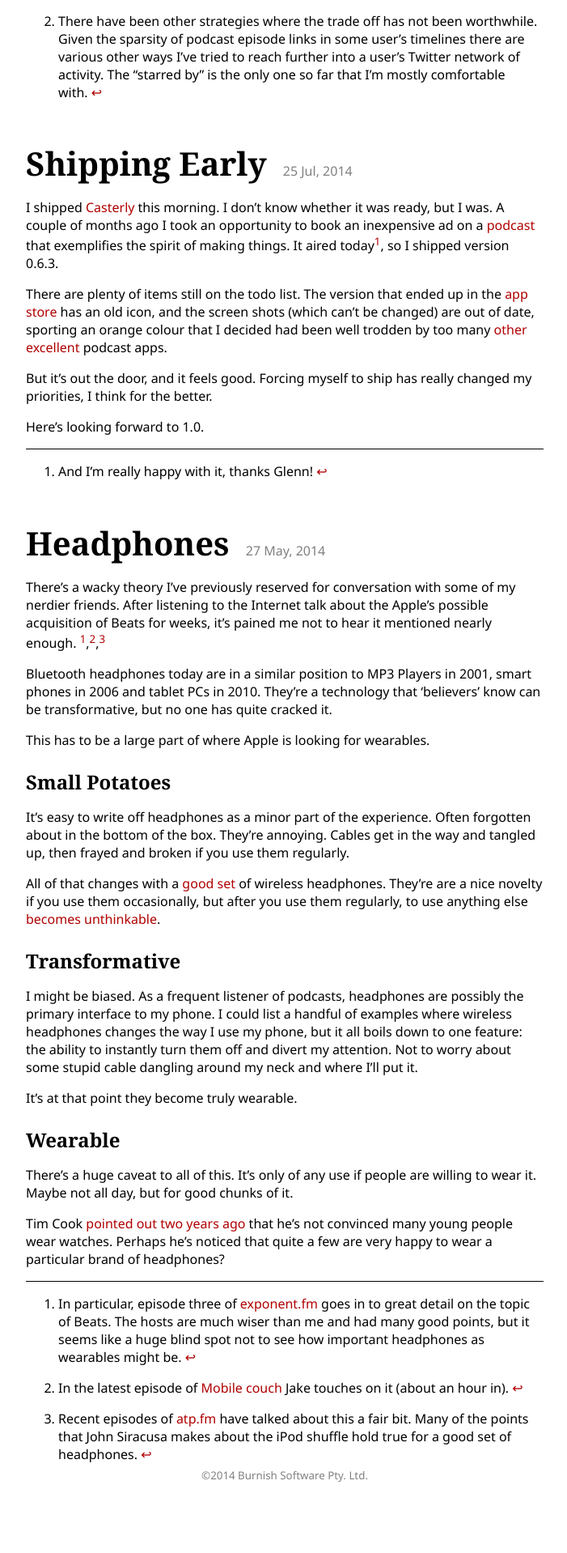
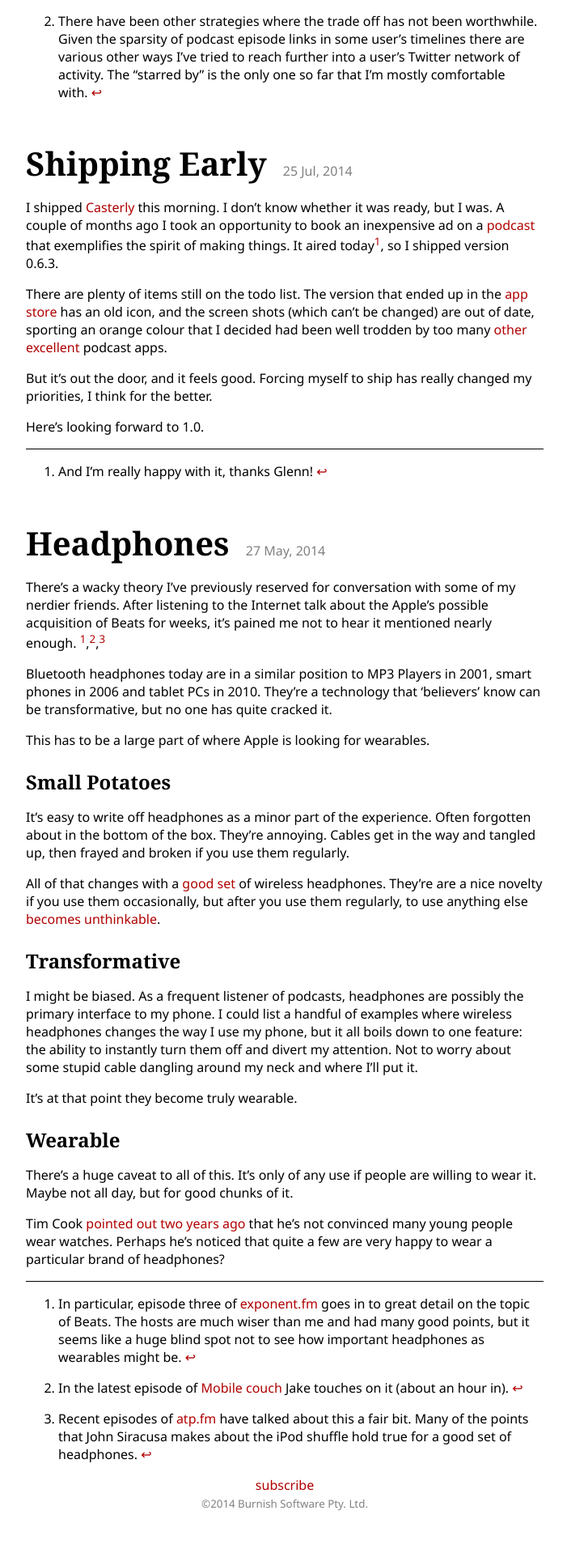
Before and after one commit to burnish/burnish.github.com, a Jekyll site: the page built from blog.html, in a window 1280 px wide. Shown: the part 2561-4479 px from the top of the page at 81% size, without its empty margins (288-989 px from the left). Built offline with Jekyll 4.4.1, drawn with Linux system fonts in a browser that asks for light colours; before the commit the page ends 4443 px from its top, so only the background shows below that.

Commit message:
added feed.xml

```diff
--- a/_config.yml
+++ b/_config.yml
@@ -32,4 +32,8 @@
 #
 production_url : http://www.burnish.cc
 
+name: Burnish
+description: Quietly Making Software
+url: http://www.burnish.cc
+
 env: prod
--- a/_layouts/default.html
+++ b/_layouts/default.html
@@ -11,7 +11,9 @@
     <meta name="description" content="{{ page.description }}">
     {% endif %}
     <title>Burnish &mdash; {{ page.title }}</title>
-    {% if site.env != "dev" %}
+    <link rel="alternate" type="application/rss+xml" title="RSS" href="/feed.xml">
+
+    {% if site.safe %}
     <script type="text/javascript">
 
         var _gaq = _gaq || [];
--- a/_layouts/post.html
+++ b/_layouts/post.html
@@ -10,6 +10,8 @@
         {{ content }}
     </div>
 
-    <br><br><a href="/blog.html" class="more-content">more posts</a>&hellip;
+    <div class="more-content">
+		<a href="/blog.html" class="more-content">more posts</a> | <a href="/feed.xml">subscribe</a>
+    </div>
 
 </div>
--- a/blog.html
+++ b/blog.html
@@ -13,4 +13,8 @@
         {{ post.content }}
     </div>
     {% endfor %}
+
+    <div class="more-content">
+		<a href="/feed.xml">subscribe</a>
+    </div>
 </div>
--- a/style/less/site.less
+++ b/style/less/site.less
@@ -81,6 +81,10 @@
     color: @grey;
     font-size: 40px;
   }
+}
+
+.more-content {
+  text-align: center;
 }
 
 footer {
--- a/style/site.css
+++ b/style/site.css
@@ -67,6 +67,9 @@
   margin-top: -20px;
   color: #808080;
   font-size: 40px;
+}
+.more-content {
+  text-align: center;
 }
 footer {
   text-align: center;
```
